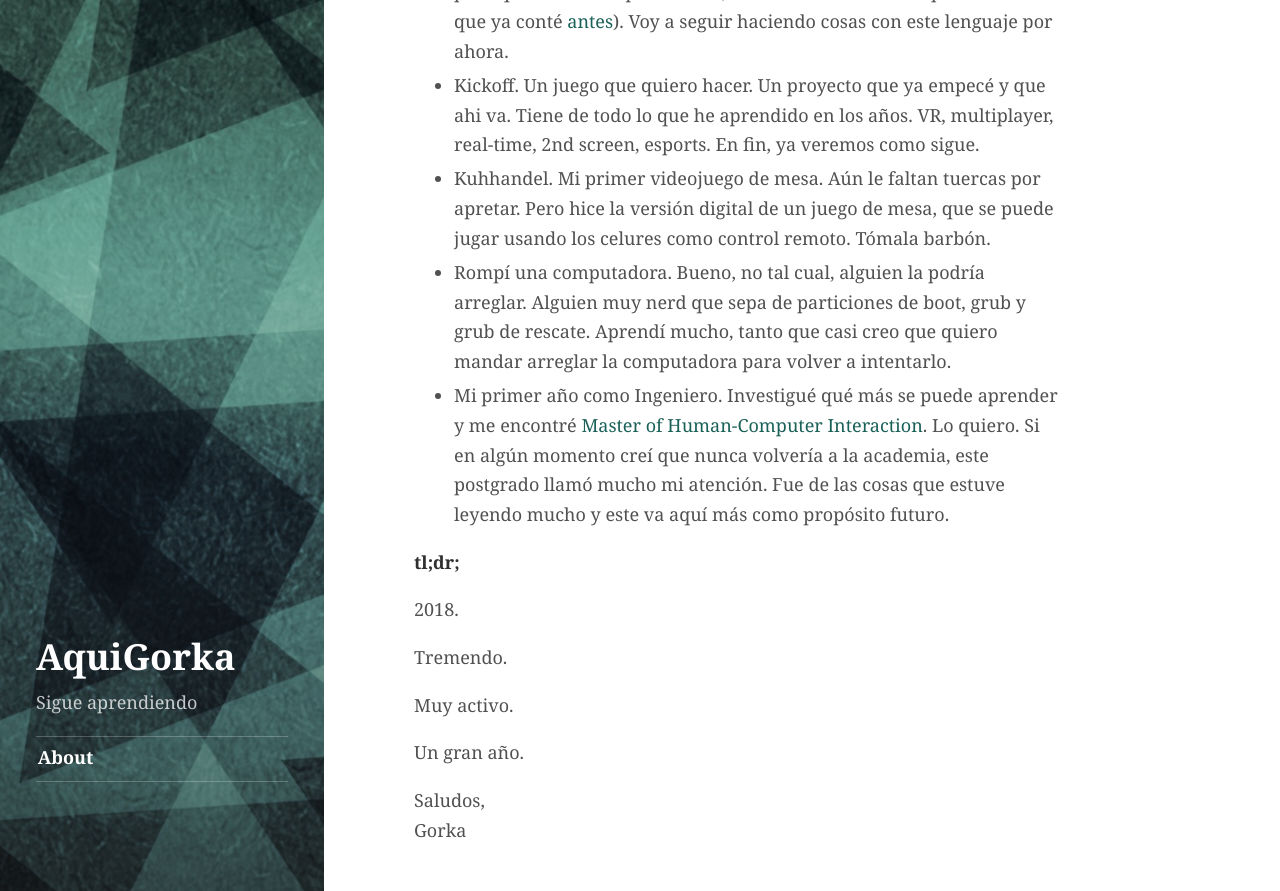
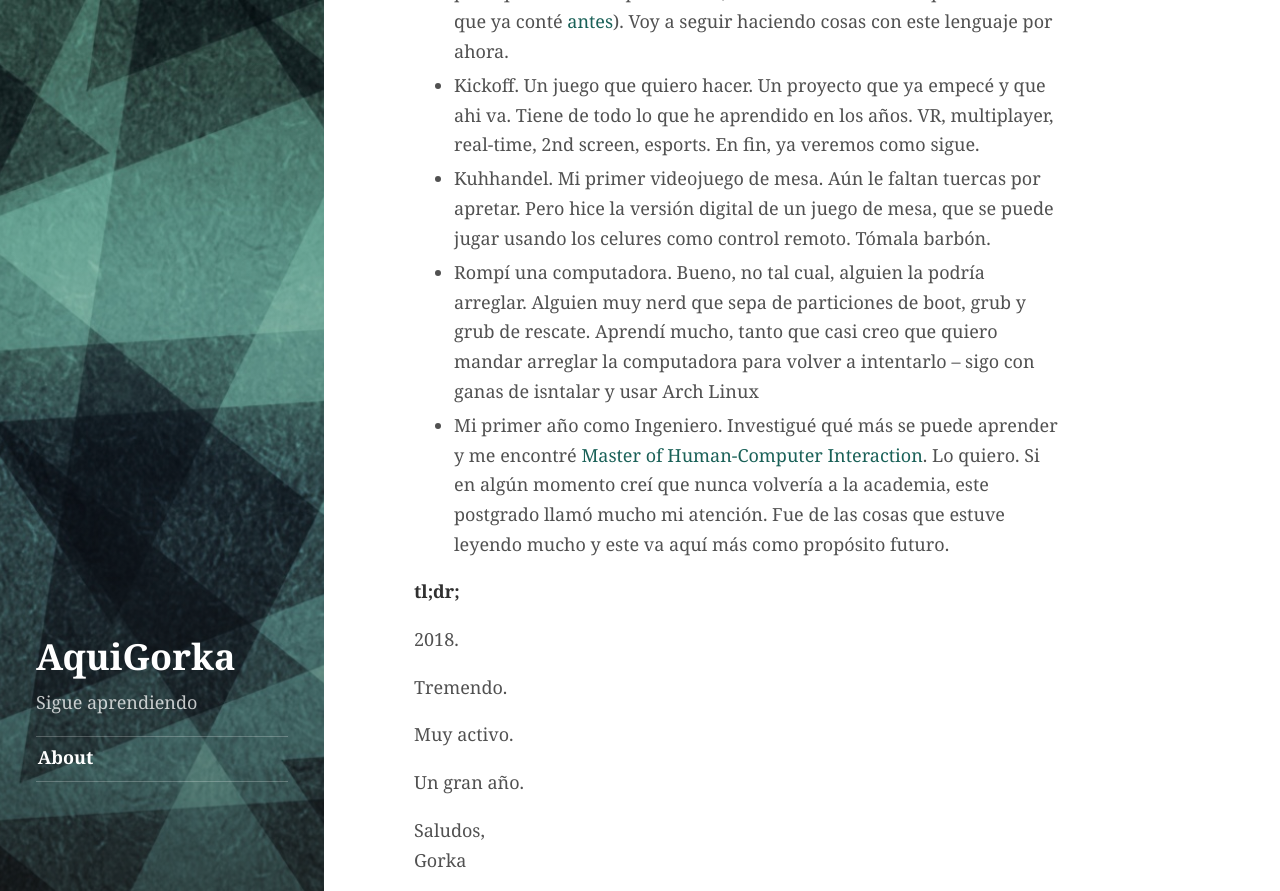
Before and after one commit to AquiGorka/aquigorka.github.io, a Jekyll site: the page built from _posts/2017-12-29-2018-retrospectiva.md, in a window 1280 px wide and 900 px high, scrolled down 2142 px, cut to the strip 0-891 px from the top of the window. Built offline with Jekyll 4.4.1, drawn with Linux system fonts in a browser that asks for light colours.

Commit message:
20171229: add content

```diff
--- a/_posts/2017-12-29-2018-retrospectiva.md
+++ b/_posts/2017-12-29-2018-retrospectiva.md
@@ -29,7 +29,7 @@ Una pequeña introducción para el recuento de cosas que hubo este año.
 - Nuevos lenguajes. Aguante Golang! Un rato estuve jugando bastante, publiqué un starter para server, cambié de framework (por razones que ya conté [antes](https://aquigorka.com/2017/09/no-usar-iris-en-go/)). Voy a seguir haciendo cosas con este lenguaje por ahora.
 - Kickoff. Un juego que quiero hacer. Un proyecto que ya empecé y que ahi va. Tiene de todo lo que he aprendido en los años. VR, multiplayer, real-time, 2nd screen, esports. En fin, ya veremos como sigue.
 - Kuhhandel. Mi primer videojuego de mesa. Aún le faltan tuercas por apretar. Pero hice la versión digital de un juego de mesa, que se puede jugar usando los celures como control remoto. Tómala barbón.
-- Rompí una computadora. Bueno, no tal cual, alguien la podría arreglar. Alguien muy nerd que sepa de particiones de boot, grub y grub de rescate. Aprendí mucho, tanto que casi creo que quiero mandar arreglar la computadora para volver a intentarlo.
+- Rompí una computadora. Bueno, no tal cual, alguien la podría arreglar. Alguien muy nerd que sepa de particiones de boot, grub y grub de rescate. Aprendí mucho, tanto que casi creo que quiero mandar arreglar la computadora para volver a intentarlo – sigo con ganas de isntalar y usar Arch Linux
 - Mi primer año como Ingeniero. Investigué qué más se puede aprender y me encontré [Master of Human-Computer Interaction](https://www.hcii.cmu.edu/academics/mhci). Lo quiero. Si en algún momento creí que nunca volvería a la academia, este postgrado llamó mucho mi atención. Fue de las cosas que estuve leyendo mucho y este va aquí más como propósito futuro.
 
 **tl;dr;**
```
